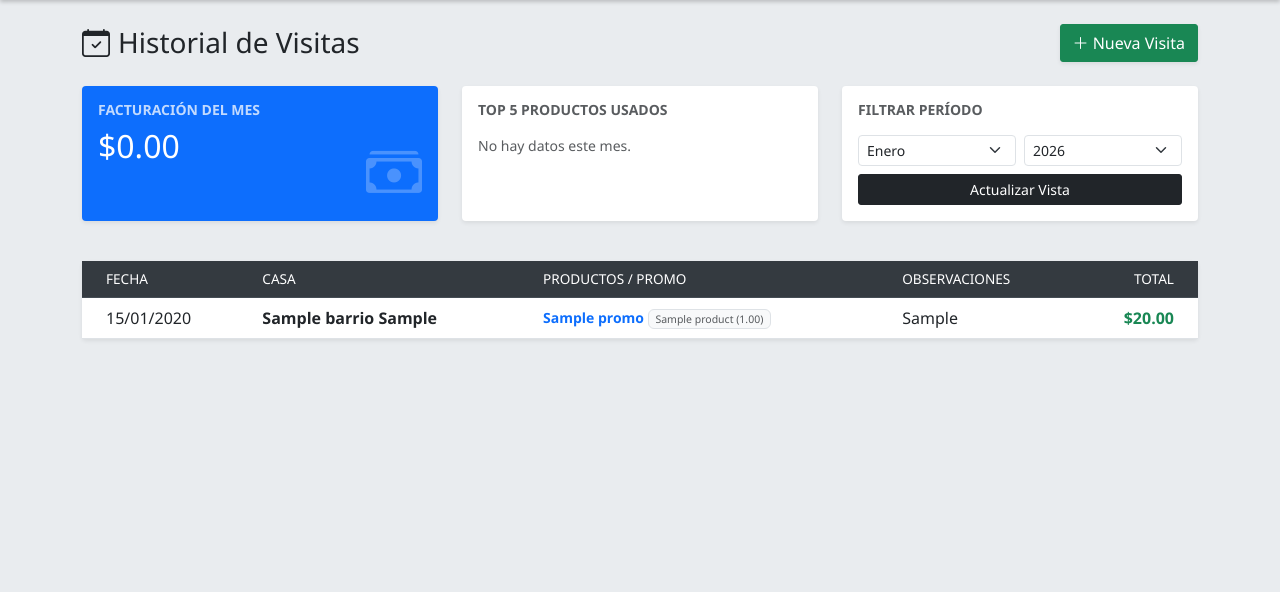
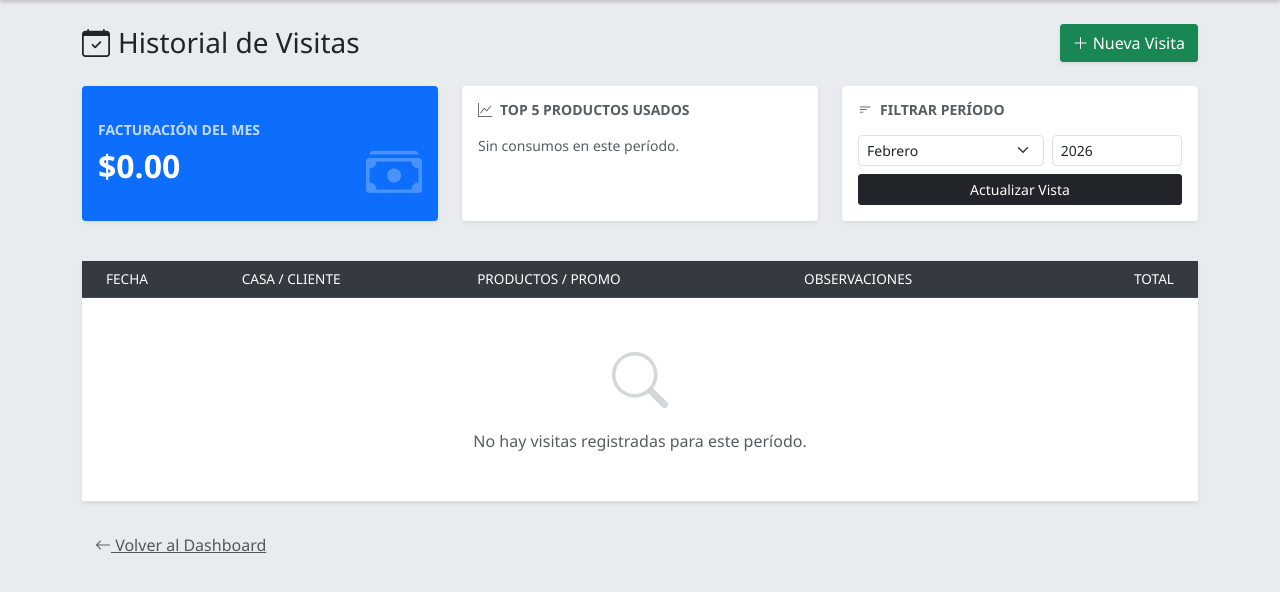
Before and after one commit to TomasMorenoo/drPiscinas, a Flask app: page /visits/ in a window 1280 px wide. Shown: the part 56-648 px from the top of the page. Run offline with Flask 3, Linux system fonts and the light colour scheme; a user stored in the database is signed in; tables that the repository leaves empty hold one stand-in row (values such as "Sample post").

Commit message:
mejorando html

```diff
--- a/app/routers/visit_router.py
+++ b/app/routers/visit_router.py
@@ -1,12 +1,13 @@
 from flask import Blueprint, render_template, request, redirect, url_for, flash, jsonify
-from flask_login import login_required # <--- 1. IMPORTAR SEGURIDAD
+from flask_login import login_required
 from app import db
 from app.models.visit import Visit
 from app.models.visit_product import VisitProduct
 from app.models.casa import Casa
 from app.models.products import Product
 from app.models.promo import Promo
-
+from sqlalchemy import extract, func # <--- Para filtros y estadísticas
+from datetime import datetime
 
 visit_bp = Blueprint(
     "visits",
@@ -15,15 +16,46 @@ visit_bp = Blueprint(
 )
 
 @visit_bp.route("/")
-@login_required # <--- CANDADO PUESTO
+@login_required
 def listar_visits():
-    visits = Visit.query.order_by(Visit.fecha.desc()).all()
-    return render_template("visits/list.html", visits=visits)
+    # 1. Obtener parámetros de filtrado (por defecto mes y año actual)
+    ahora = datetime.now()
+    mes_sel = request.args.get('mes', ahora.month, type=int)
+    anio_sel = request.args.get('anio', ahora.year, type=int)
+
+    # 2. Query de visitas filtrada
+    visits = Visit.query.filter(
+        extract('month', Visit.fecha) == mes_sel,
+        extract('year', Visit.fecha) == anio_sel
+    ).order_by(Visit.fecha.desc()).all()
+
+    # 3. Calcular total facturado en el mes seleccionado
+    total_mes = sum(v.calcular_total() for v in visits)
+
+    # 4. Top 5 productos más usados en el mes
+    top_productos = db.session.query(
+        Product.nombre,
+        func.sum(VisitProduct.cantidad).label('total_cantidad')
+    ).join(VisitProduct, Product.id == VisitProduct.product_id)\
+     .join(Visit, Visit.id == VisitProduct.visit_id)\
+     .filter(extract('month', Visit.fecha) == mes_sel)\
+     .filter(extract('year', Visit.fecha) == anio_sel)\
+     .group_by(Product.nombre)\
+     .order_by(func.sum(VisitProduct.cantidad).desc())\
+     .limit(5).all()
+
+    return render_template(
+        "visits/list.html",
+        visits=visits,
+        total_mes=total_mes,
+        top_productos=top_productos,
+        mes_sel=mes_sel,
+        anio_sel=anio_sel
+    )
 
 @visit_bp.route("/create", methods=["GET"])
-@login_required # <--- CANDADO PUESTO
+@login_required
 def form_crear_visit():
-    # Traemos las casas activas
     casas = Casa.query.filter_by(activo=True).all()
     products = Product.query.filter_by(activo=True).order_by(Product.nombre).all()
     promos = Promo.query.filter_by(activo=True).order_by(Promo.nombre).all()
@@ -36,7 +68,7 @@ def form_crear_visit():
     )
 
 @visit_bp.route("/create", methods=["POST"])
-@login_required # <--- CANDADO PUESTO
+@login_required
 def crear_visit():
     casa_id = request.form.get("casa_id")
     fecha = request.form.get("fecha")
@@ -46,16 +78,10 @@ def crear_visit():
     product_ids = request.form.getlist("product_id[]")
     cantidades = request.form.getlist("cantidad[]")
 
-    # =========================
-    # VALIDACIONES BÁSICAS
-    # =========================
     if not casa_id or not fecha:
         flash("Casa y fecha son obligatorios", "error")
         return redirect(url_for("visits.form_crear_visit"))
 
-    # =========================
-    # CREAR VISITA
-    # =========================
     visit = Visit(
         casa_id=casa_id,
         fecha=fecha,
@@ -64,15 +90,11 @@ def crear_visit():
     )
 
     db.session.add(visit)
-    db.session.commit()  # necesario para visit.id
+    db.session.commit()
 
-    # =========================
-    # PRODUCTOS MANUALES
-    # =========================
     for p_id, cant in zip(product_ids, cantidades):
         if not p_id or not cant:
             continue
-
         try:
             cantidad = float(cant)
         except ValueError:
--- a/app/templates/visits/list.html
+++ b/app/templates/visits/list.html
@@ -12,9 +12,9 @@
 <div class="row mb-4">
     <div class="col-md-4 mb-3">
         <div class="card border-0 shadow-sm bg-primary text-white h-100">
-            <div class="card-body">
+            <div class="card-body d-flex flex-column justify-content-center">
                 <h6 class="text-uppercase small fw-bold opacity-75">Facturación del Mes</h6>
-                <h2 class="mb-0">${{ "{:,.2f}".format(total_mes | default(0)) }}</h2>
+                <h2 class="mb-0 fw-bold">${{ "{:,.2f}".format(total_mes) }}</h2>
                 <i class="bi bi-cash-stack position-absolute end-0 bottom-0 m-3 opacity-25 display-4"></i>
             </div>
         </div>
@@ -23,14 +23,14 @@
     <div class="col-md-4 mb-3">
         <div class="card border-0 shadow-sm h-100">
             <div class="card-body">
-                <h6 class="text-uppercase small fw-bold text-muted mb-3">Top 5 Productos Usados</h6>
-                {% for prod, cant in top_productos | default([]) %}
-                <div class="d-flex justify-content-between align-items-center mb-1">
-                    <span class="small">{{ prod }}</span>
-                    <span class="badge bg-light text-dark">{{ cant }}</span>
+                <h6 class="text-uppercase small fw-bold text-muted mb-3"><i class="bi bi-graph-up me-2"></i>Top 5 Productos Usados</h6>
+                {% for nombre, cantidad in top_productos %}
+                <div class="d-flex justify-content-between align-items-center mb-1 border-bottom pb-1">
+                    <span class="small text-truncate">{{ nombre }}</span>
+                    <span class="badge bg-light text-dark border">{{ cantidad }}</span>
                 </div>
                 {% else %}
-                <p class="text-muted small">No hay datos este mes.</p>
+                <p class="text-muted small">Sin consumos en este período.</p>
                 {% endfor %}
             </div>
         </div>
@@ -39,19 +39,22 @@
     <div class="col-md-4 mb-3">
         <div class="card border-0 shadow-sm h-100">
             <div class="card-body">
-                <h6 class="text-uppercase small fw-bold text-muted mb-3">Filtrar Período</h6>
-                <form class="row g-2" method="GET">
-                    <div class="col-6">
+                <h6 class="text-uppercase small fw-bold text-muted mb-3"><i class="bi bi-filter-left me-2"></i>Filtrar Período</h6>
+                <form class="row g-2" method="GET" action="{{ url_for('visits.listar_visits') }}">
+                    <div class="col-7">
                         <select name="mes" class="form-select form-select-sm">
-                            <option value="1">Enero</option>
-                            <option value="2">Febrero</option>
-                            </select>
+                            {% for m in range(1, 13) %}
+                            <option value="{{ m }}" {% if m == mes_sel %}selected{% endif %}>
+                                {{ ["Enero","Febrero","Marzo","Abril","Mayo","Junio","Julio","Agosto","Septiembre","Octubre","Noviembre","Diciembre"][m-1] }}
+                            </option>
+                            {% endfor %}
+                        </select>
                     </div>
-                    <div class="col-6">
-                        <input type="number" name="anio" class="form-select form-select-sm" value="2026">
+                    <div class="col-5">
+                        <input type="number" name="anio" class="form-control form-control-sm" value="{{ anio_sel }}" min="2020" max="2100">
                     </div>
                     <div class="col-12 mt-2">
-                        <button class="btn btn-dark btn-sm w-100">Actualizar Vista</button>
+                        <button type="submit" class="btn btn-dark btn-sm w-100">Actualizar Vista</button>
                     </div>
                 </form>
             </div>
@@ -63,10 +66,10 @@
     <div class="card-body p-0">
         <div class="table-responsive">
             <table class="table table-hover align-middle mb-0" style="min-width: 1000px;">
-                <thead class="table-light">
+                <thead class="table-dark">
                     <tr>
                         <th class="ps-4">Fecha</th>
-                        <th>Casa</th>
+                        <th>Casa / Cliente</th>
                         <th>Productos / Promo</th>
                         <th>Observaciones</th>
                         <th class="text-end pe-4">Total</th>
@@ -74,21 +77,24 @@
                 </thead>
                 <tbody>
                     {% for visit in visits %}
-                    <tr>
-                        <td class="ps-4 text-nowrap">{{ visit.fecha.strftime('%d/%m/%Y') }}</td>
-                        <td class="fw-bold text-nowrap">{{ visit.casa.nombre_formateado() }}</td>
+                    <tr class="text-nowrap">
+                        <td class="ps-4">{{ visit.fecha.strftime('%d/%m/%Y') }}</td>
+                        <td class="fw-bold">{{ visit.casa.nombre_formateado() }}</td>
                         <td>
                             <div class="small">
                                 {% if visit.promo %}
-                                <span class="text-primary fw-bold">{{ visit.promo.nombre }}</span>
+                                <span class="badge bg-info-subtle text-info border border-info fw-bold me-1">{{ visit.promo.nombre }}</span>
                                 {% endif %}
                                 {% for vp in visit.productos %}
                                 <span class="badge bg-light text-muted border fw-normal">{{ vp.product.nombre }} ({{ vp.cantidad }})</span>
                                 {% endfor %}
+                                {% if not visit.promo and not visit.productos %}
+                                <small class="text-muted fst-italic">Mantenimiento Base</small>
+                                {% endif %}
                             </div>
                         </td>
                         <td>
-                            <div class="text-truncate" style="max-width: 250px;"
+                            <div class="text-truncate" style="max-width: 250px; cursor: help;"
                                  title="{{ visit.observaciones }}"
                                  data-bs-toggle="tooltip">
                                 {{ visit.observaciones if visit.observaciones else '-' }}
@@ -98,6 +104,13 @@
                             ${{ "{:,.2f}".format(visit.calcular_total()) }}
                         </td>
                     </tr>
+                    {% else %}
+                    <tr>
+                        <td colspan="5" class="text-center py-5 text-muted">
+                            <i class="bi bi-search display-4 d-block mb-3 opacity-25"></i>
+                            No hay visitas registradas para este período.
+                        </td>
+                    </tr>
                     {% endfor %}
                 </tbody>
             </table>
@@ -105,11 +118,19 @@
     </div>
 </div>
 
+<div class="mt-4 mb-5">
+    <a href="{{ url_for('dashboard.index') }}" class="btn btn-link text-muted">
+        <i class="bi bi-arrow-left"></i> Volver al Dashboard
+    </a>
+</div>
+
 <script>
-    // Inicializar tooltips para ver el mensaje completo de observaciones al pasar el mouse
-    var tooltipTriggerList = [].slice.call(document.querySelectorAll('[data-bs-toggle="tooltip"]'))
-    var tooltipList = tooltipTriggerList.map(function (tooltipTriggerEl) {
-        return new bootstrap.Tooltip(tooltipTriggerEl)
-    })
+    document.addEventListener('DOMContentLoaded', function () {
+        // Inicializar tooltips para ver el mensaje completo al pasar el mouse
+        var tooltipTriggerList = [].slice.call(document.querySelectorAll('[data-bs-toggle="tooltip"]'))
+        tooltipTriggerList.map(function (tooltipTriggerEl) {
+            return new bootstrap.Tooltip(tooltipTriggerEl)
+        })
+    });
 </script>
 {% endblock %}
```
